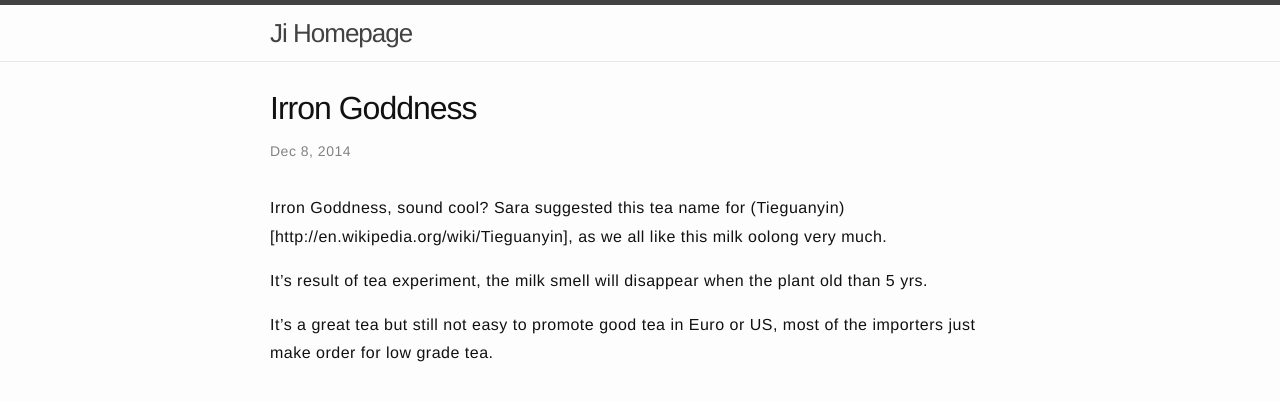
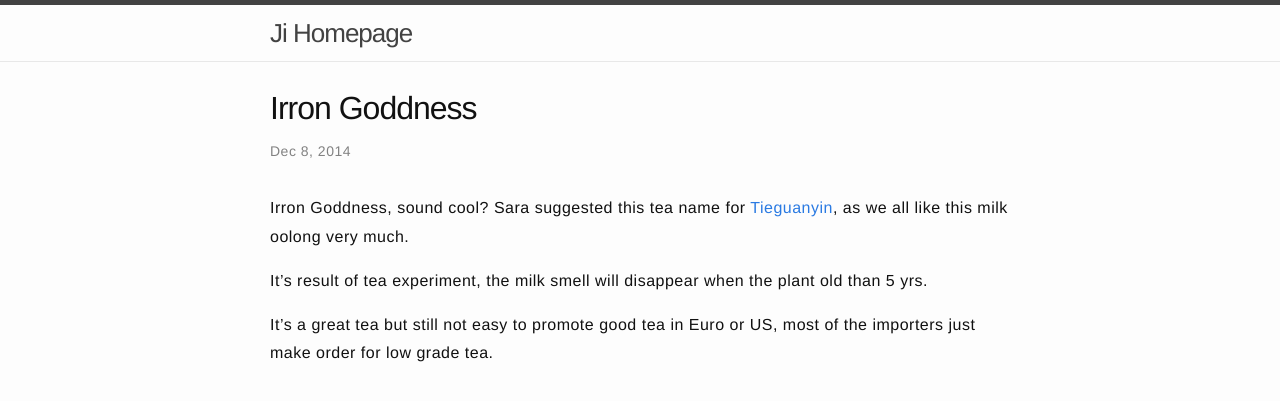
Before and after one commit to jazzi/jazzi.github.io, a Jekyll site: the page built from _posts/2014-12-08-irron-goddness.md, in a window 1280 px wide. Shown: the top 401 px of the page. Built offline with Jekyll 4.4.1, drawn with Linux system fonts in a browser that asks for light colours.

Commit message:
edit link

```diff
--- a/_posts/2014-12-08-irron-goddness.md
+++ b/_posts/2014-12-08-irron-goddness.md
@@ -1,7 +1,7 @@
 ---
 layout: post
 ---
-Irron Goddness, sound cool? Sara suggested this tea name for (Tieguanyin)[http://en.wikipedia.org/wiki/Tieguanyin], as we all like this milk oolong very much.
+Irron Goddness, sound cool? Sara suggested this tea name for [Tieguanyin](http://en.wikipedia.org/wiki/Tieguanyin), as we all like this milk oolong very much.
 
 It's result of tea experiment, the milk smell will disappear when the plant old than 5 yrs.
 
```
